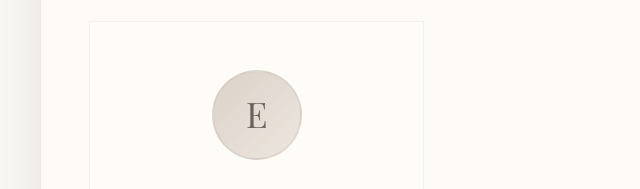
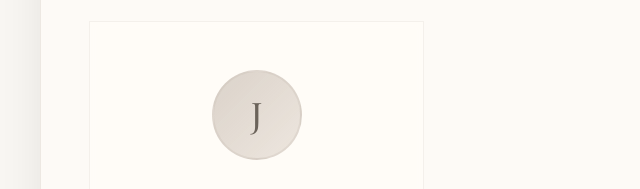
Before and after one commit to nessy-one/Henneken-debut, a plain HTML site: page guests.html in a window 1280 px wide. Shown: the part 2242-2431 px from the top of the page, 0-640 px from the left. Drawn offline with nearby package versions, Linux system fonts and the light colour scheme; a web font is replaced by a local one.

Commit message:
Update guests.html

```diff
--- a/guests.html
+++ b/guests.html
@@ -605,7 +605,7 @@
                 </div>
 
                 <div class="guest-card">
-                    <div class="guest-initial">E</div>
+                    <div class="guest-initial">J</div>
                     <h3 class="guest-name">Ms. Jewel Fhaye Lacson</h3>
                 </div>
             </div>
```
